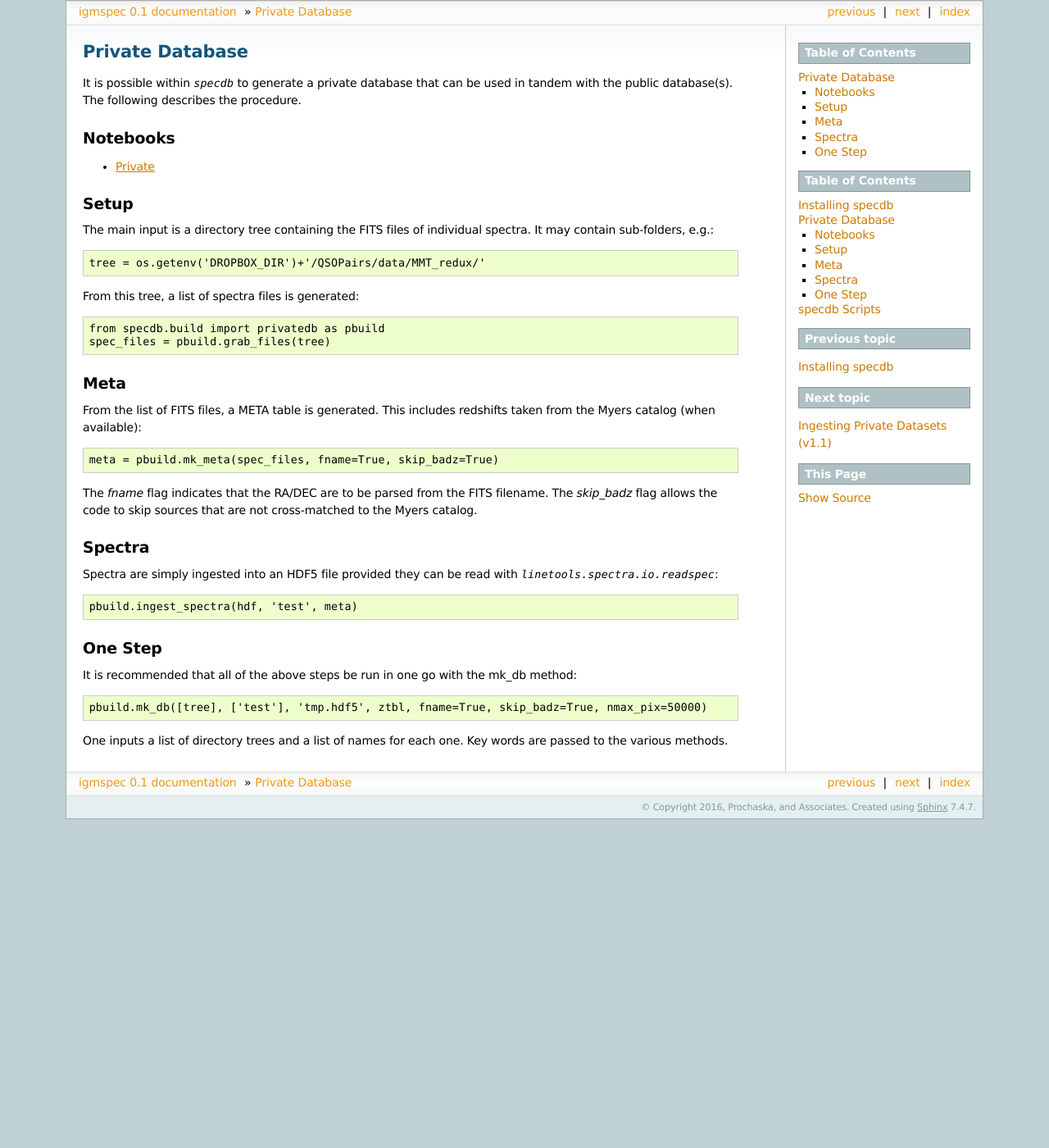
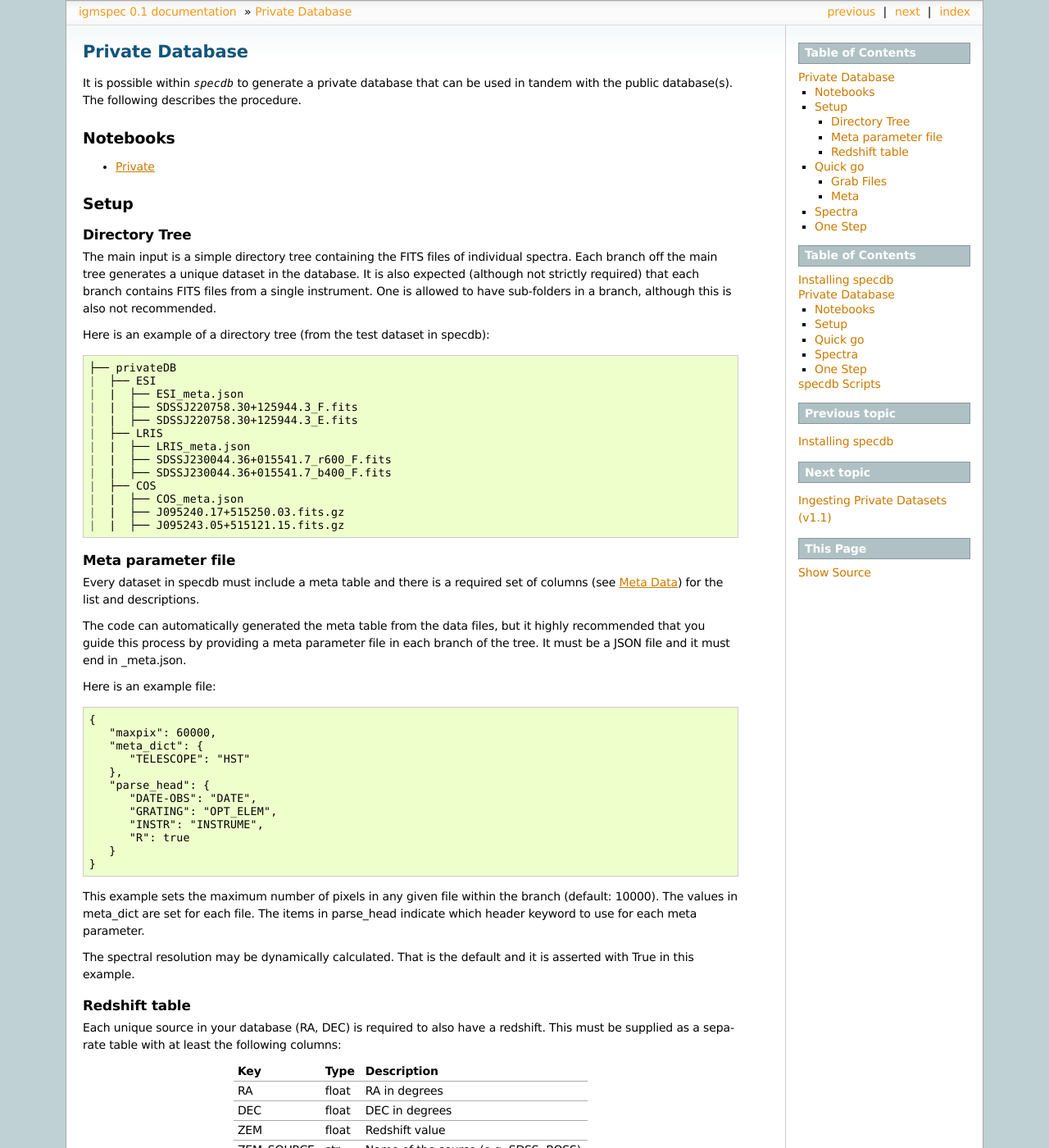
Before and after one commit to specdb/specdb, a Sphinx documentation site: the page built from docs/private.rst, in a window 1280 px wide and 1400 px high. Shown: the whole window at 82% size. Built offline with Sphinx 7.4.7, drawn with Linux system fonts in a browser that asks for light colours; pages that are not in the unit, such as notebooks, are missing from menus; some of the changed text lies outside the part shown.

Commit message:
lots of changes..  still working

```diff
--- a/docs/private.rst
+++ b/docs/private.rst
@@ -19,19 +19,101 @@ Notebooks
 Setup
 =====
 
-The main input is a directory tree containing the
-FITS files of individual spectra.  It may contain
-sub-folders, e.g.::
+Directory Tree
+--------------
 
-    tree = os.getenv('DROPBOX_DIR')+'/QSOPairs/data/MMT_redux/'
+The main input is a simple directory tree containing the
+FITS files of individual spectra.  Each branch off the main
+tree generates a unique dataset in the database.  It is also
+expected (although not strictly required) that each branch
+contains FITS files from a single instrument.  One is
+allowed to have sub-folders in a branch, although this is
+also not recommended.
 
-From this tree, a list of spectra files is generated::
+Here is an example of a directory tree
+(from the test dataset in specdb)::
 
-    from specdb.build import privatedb as pbuild
-    spec_files = pbuild.grab_files(tree)
+   ├── privateDB
+   |  ├── ESI
+   |  |  ├── ESI_meta.json
+   |  |  ├── SDSSJ220758.30+125944.3_F.fits
+   |  |  ├── SDSSJ220758.30+125944.3_E.fits
+   |  ├── LRIS
+   |  |  ├── LRIS_meta.json
+   |  |  ├── SDSSJ230044.36+015541.7_r600_F.fits
+   |  |  ├── SDSSJ230044.36+015541.7_b400_F.fits
+   |  ├── COS
+   |  |  ├── COS_meta.json
+   |  |  ├── J095240.17+515250.03.fits.gz
+   |  |  ├── J095243.05+515121.15.fits.gz
+
+
+Meta parameter file
+-------------------
+
+Every dataset in specdb must include a meta table and there
+is a required set of columns (see :doc:`meta`) for the list
+and descriptions.
+
+The code can automatically generated the meta table from the
+data files, but it highly recommended that you guide this process
+by providing a meta parameter file in each branch of the tree.
+It must be a JSON file and it must end in _meta.json.
+
+Here is an example file::
+
+   {
+      "maxpix": 60000,
+      "meta_dict": {
+         "TELESCOPE": "HST"
+      },
+      "parse_head": {
+         "DATE-OBS": "DATE",
+         "GRATING": "OPT_ELEM",
+         "INSTR": "INSTRUME",
+         "R": true
+      }
+   }
+
+This example sets the maximum number of pixels in any given file
+within the branch (default: 10000).  The values in meta_dict are
+set for each file.  The items in parse_head indicate which header
+keyword to use for each meta parameter.
+
+The spectral resolution may be dynamically calculated.  That
+is the default and it is asserted with True in this example.
+
+Redshift table
+--------------
+
+Each unique source in your database (RA, DEC) is required to also
+have a redshift.   This must be supplied as a separate table with
+at least the following columns:
+
+==========  ======== ============================================
+Key         Type     Description
+==========  ======== ============================================
+RA          float    RA in degrees
+DEC         float    DEC in degrees
+ZEM         float    Redshift value
+ZEM_SOURCE  str      Name of the source (e.g. SDSS, BOSS)
+==========  ======== ============================================
+
+This can be provided as a filename or as a Table.
+One can also specify any of the public specdb databases.
+
+Quick go
+========
+
+The database construction is intended to be run in one go with
+a single command from the command line.  One uses the specdb_privatedb
+script.
+
+Grab Files
+----------
 
 Meta
-====
+----
 
 From the list of FITS files, a META table is generated.
 This includes redshifts taken from the Myers catalog (when available)::
```
Also changed, not shown: docs/meta.rst (added, +123 -0 lines), docs/nb/Private_Ingest.ipynb, 6 other files.
